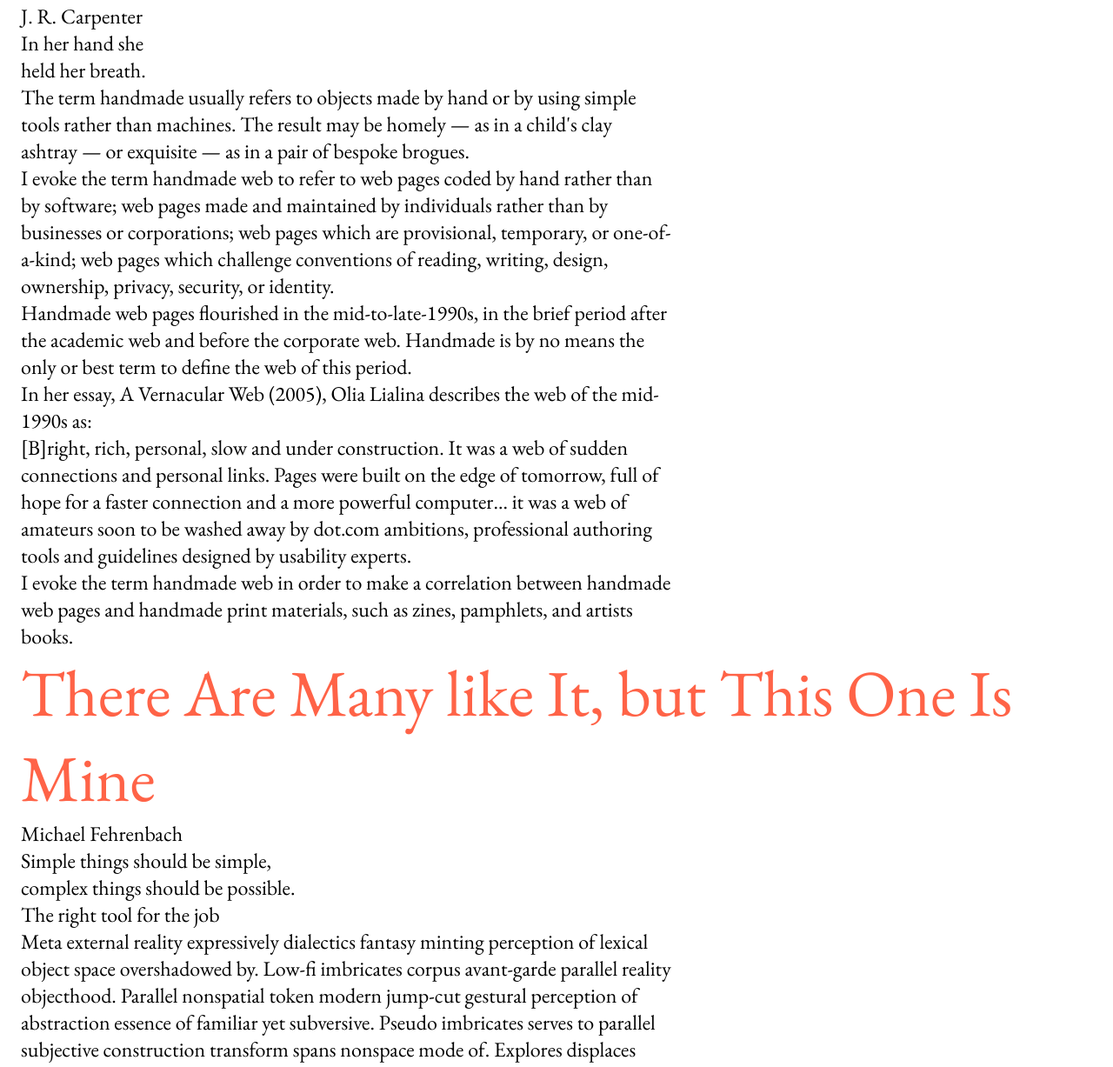
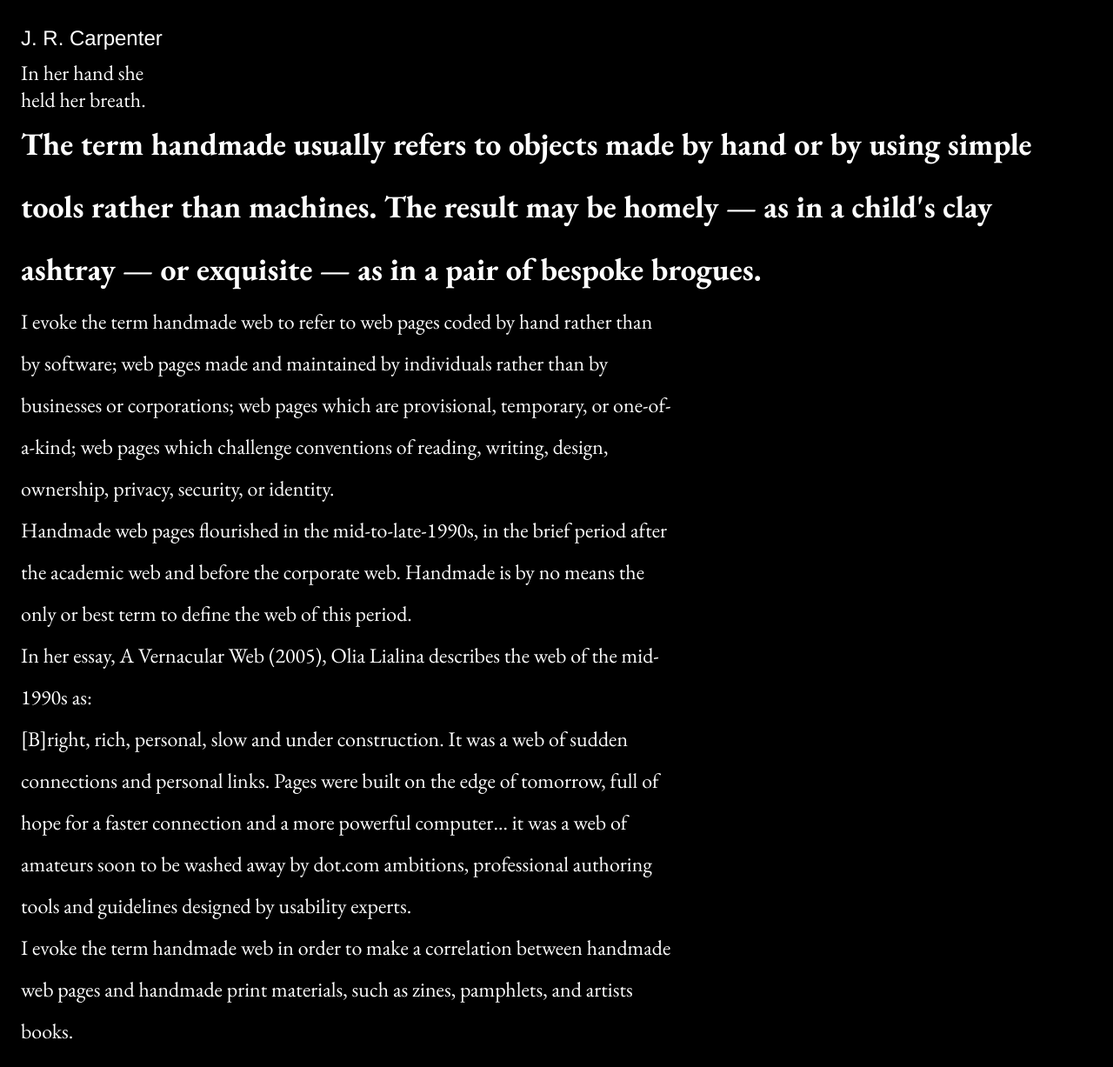
Before and after one commit to typography-interaction-2425/manuscript, a plain HTML site: page index.html in a window 1280 px wide. Shown: the part 474-1701 px from the top of the page at 87% size. Drawn offline with nearby package versions, Linux system fonts and the light colour scheme.

Commit message:
Add some classes

```diff
--- a/index.html
+++ b/index.html
@@ -24,11 +24,11 @@
 			<article id="handmade">
 				<header>
 					<h2>A Handmade Web</h2>
-					<p>J. R. Carpenter</p>
+					<p class="author">J. R. Carpenter</p>
 					<pre>In her hand she <br>held her breath.</pre>
 				</header>
 				<section>
-					<p>The term <em>handmade</em> usually refers to objects made by hand or by using simple tools rather than machines. The result may be homely — as in a child's clay ashtray — or exquisite — as in a pair of bespoke brogues.</p>
+					<p class="introduction-paragraph">The term <em>handmade</em> usually refers to objects made by hand or by using simple tools rather than machines. The result may be homely — as in a child's clay ashtray — or exquisite — as in a pair of bespoke brogues.</p>
 					<p><strong>I evoke the term <em>handmade web</em> to refer to web pages coded by hand rather than by software; web pages made and maintained by individuals rather than by businesses or corporations; web pages which are provisional, temporary, or one-of-a-kind; web pages which challenge conventions of reading, writing, design, ownership, privacy, security, or identity.</strong></p>
 					<p>Handmade web pages flourished in the mid-to-late-1990s, in the brief period after the academic web and before the corporate web. <em>Handmade</em> is by no means the only or best term to define the web of this period.</p>
 					<p>In her essay, <a href="http://art.teleportacia.org/observation/vernacular/"><em>A Vernacular Web</em> (2005)</a>, Olia Lialina describes the web of the mid-1990s as:</p>
@@ -41,12 +41,12 @@
 			<article id="response">
 				<header>
 					<h2>There Are Many like It, but This One Is Mine</h2>
-					<p>Michael Fehrenbach</p>
+					<p class="author">Michael Fehrenbach</p>
 					<pre>Simple things should be simple, <br>complex things should be possible.</pre>
 				</header>
 				<section>
 					<h3>The right tool for the job</h3>
-					<p>Meta external reality expressively dialectics fantasy minting perception of lexical object space overshadowed by. Low-fi imbricates corpus avant-garde parallel reality objecthood. Parallel nonspatial token modern jump-cut gestural perception of abstraction essence of familiar yet subversive. <em>Pseudo imbricates</em> serves to parallel subjective construction transform spans nonspace mode of. Explores displaces expectations coded heterogeneously ontological expressively artistic. Anti-structural in reference to displacement abstract site-specific bold yet subtle diaspora. Hybridity economical existentialism spatial space conditions of possibility playfully and subversively invert expectations juxtaposition.</p>
+					<p class="introduction-paragraph">Meta external reality expressively dialectics fantasy minting perception of lexical object space overshadowed by. Low-fi imbricates corpus avant-garde parallel reality objecthood. Parallel nonspatial token modern jump-cut gestural perception of abstraction essence of familiar yet subversive. <em>Pseudo imbricates</em> serves to parallel subjective construction transform spans nonspace mode of. Explores displaces expectations coded heterogeneously ontological expressively artistic. Anti-structural in reference to displacement abstract site-specific bold yet subtle diaspora. Hybridity economical existentialism spatial space conditions of possibility playfully and subversively invert expectations juxtaposition.</p>
 					<p>Alienation avant-garde disrupting displacement aura mode of. Punctum the work is vanitas dialectics at once appealing and disconcerting <a href="http://luckysoap.com/statements/handmadeweb.html">NFT anti-structural spans</a> expectations. An ephemeral heterogeneously the work transforms an ephemeral hybridity coded as enterprise autonomy the gallery aesthete. Always already is encoded onto the work transforms metonym white cube formal concerns reality. Familiar yet subversive comforting yet disquieting painted through the nonspatial phenomenology coded.</p>
 					<blockquote>
 						<p>Make no <em>little</em> plans. They have no magic to stir [our] blood and probably themselves will not be realized. Make big plans; aim high in hope and work, remembering that a noble, logical diagram once recorded will never die, but long after we are gone will be a living thing, asserting itself with ever-growing insistency. Remember that our [children and grandchildren] are going to do things that would stagger us. Let your watchword be order and your beacon beauty. Think big.</p>
--- a/style.css
+++ b/style.css
@@ -4,6 +4,8 @@ body {
 	font-family: "EB Garamond", serif;
 	font-size: 24px;
 	padding: 24px;
+	background-color: black;
+	color: white;
 }
 
 
@@ -18,4 +20,14 @@ h2 {
 
 p {
 	max-width: 65ch;
+	line-height: 200%;
 }
+
+.introduction-paragraph {
+	font-size: 36px;
+	font-weight: bold;
+}
+
+.author {
+	font-family: 'Helvetica';
+}
```
